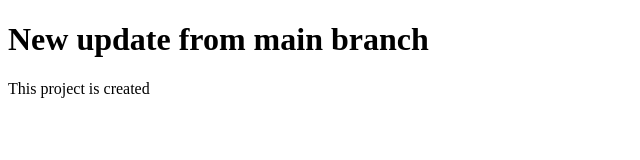
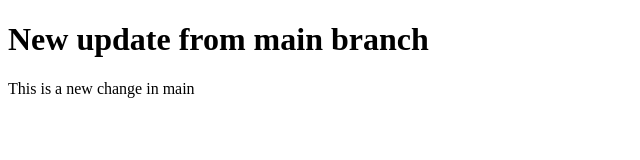
Before and after one commit to mpbr8282-wq/GITPRACTICENEW, a plain HTML site: page index.html in a window 1280 px wide. Shown: the full height of the page, 0-640 px from the left. Drawn offline with Linux system fonts and the light colour scheme.

Commit message:
Add new main update

```diff
--- a/index.html
+++ b/index.html
@@ -7,7 +7,7 @@
 
     <h1>New update from main branch</h1>
 
-    <p>This project is created</p>
+    <p>This is a new change in main</p>
 
 </body>
 </html>
```
